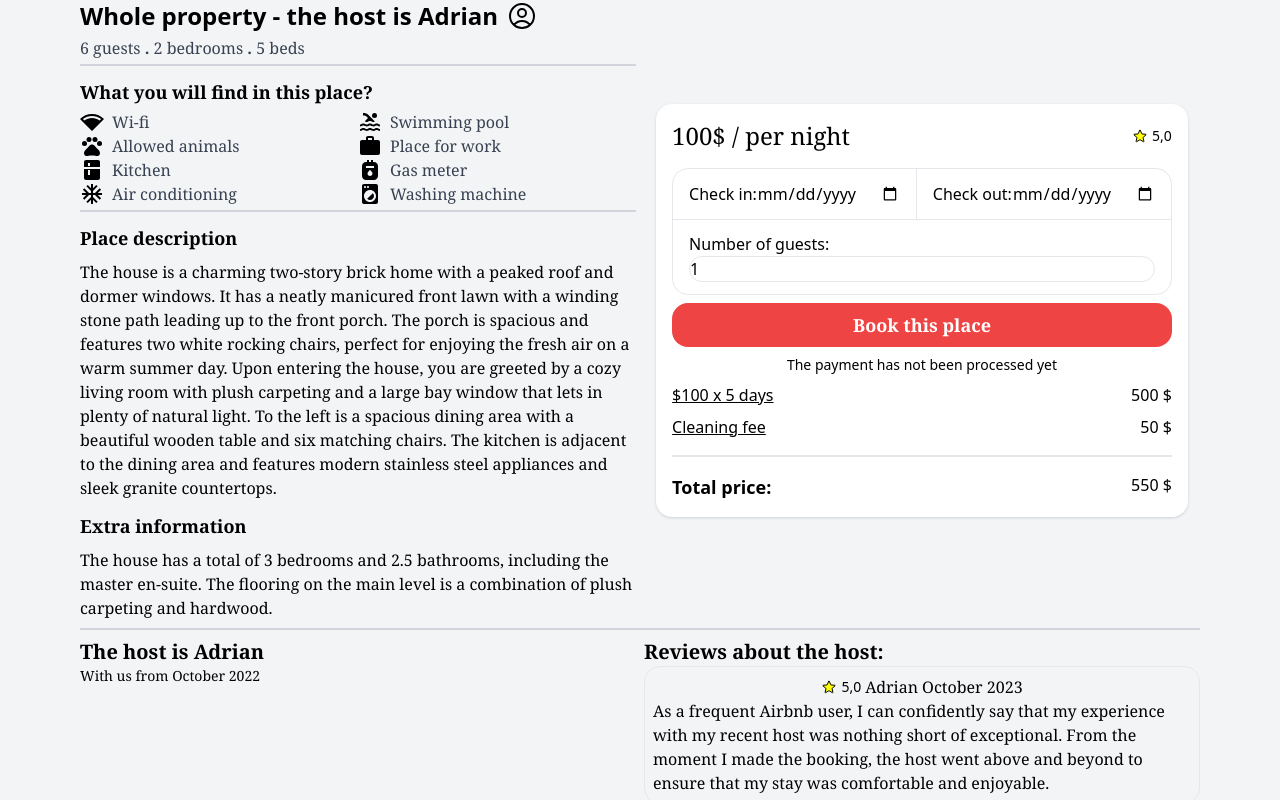
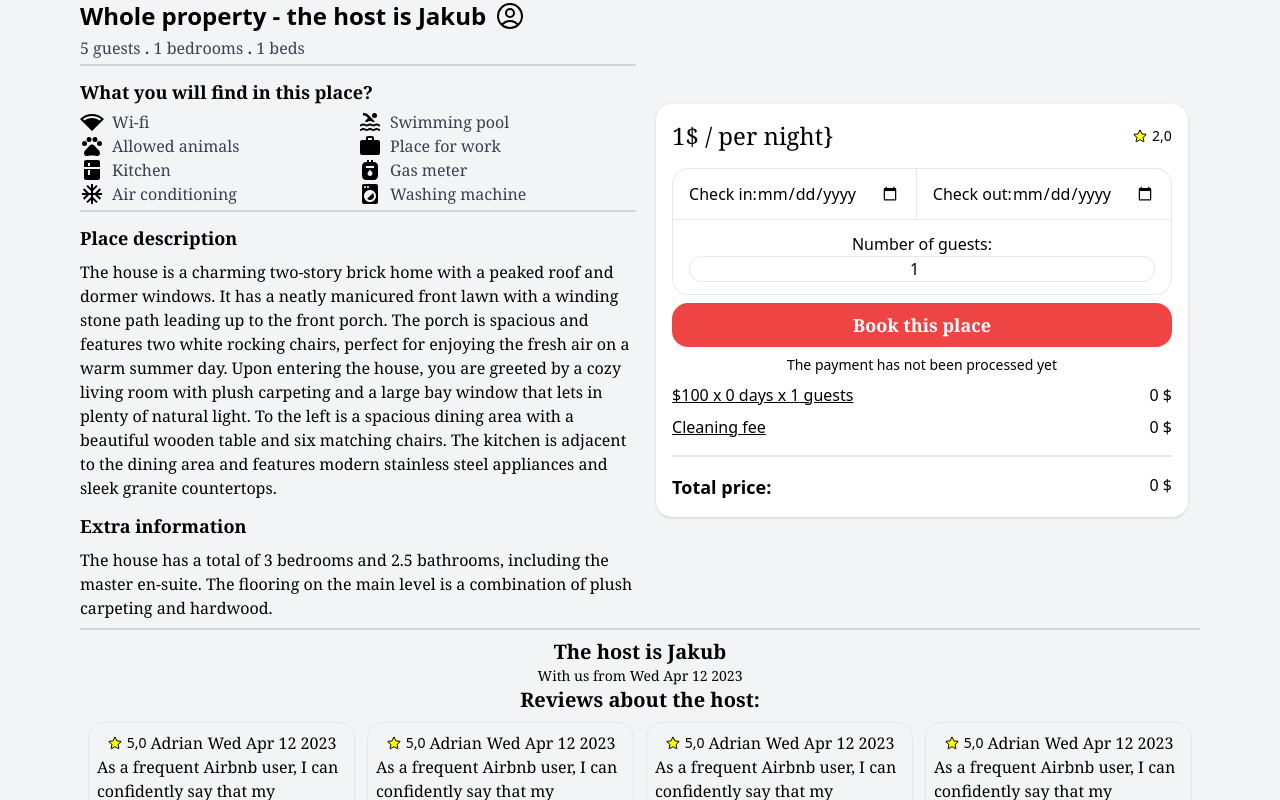
Before and after one commit to aidian3k/Booking-App, a React (Create React App) app in the folder booking-app-frontend/: page /accommodation/1 in a window 1280 px wide. Shown: the part 660-1460 px from the top of the page. Built offline with nearby package versions, Linux system fonts and the light colour scheme; no server answers.

Commit message:
Added needed states and new reviews component

```diff
--- a/booking-app-frontend/src/components/booking-card/BookingCard.tsx
+++ b/booking-app-frontend/src/components/booking-card/BookingCard.tsx
@@ -1,15 +1,45 @@
-import React, {FC} from "react";
+import React, {FC, useState} from "react";
 import {StarSvg} from "../../assets/StarSvg";
+import {Property} from "../../model/Property";
 
-export const BookingCard: FC = () => {
+export const BookingCard: FC<{property: Property}> = (props) => {
+    const [checkIn, setCheckIn] = useState<Date>(new Date());
+    const [checkOut, setCheckOut] = useState<Date>(new Date());
+    const [numberOfGuests, setNumberOfGuests] = useState<number>(1);
+    const {property} = props;
+
+    function calculateFinalPrice() {
+        const numberOfDays = checkOut.valueOf() - checkIn.valueOf();
+
+        return property.price * numberOfDays * numberOfGuests;
+    }
+
+    function getCleaningFee() {
+        const numberOfDays = checkOut.valueOf() - checkIn.valueOf();
+
+        return property.cleaningFee * numberOfDays;
+    }
+
+    function changeNumberOfGuests(event: any) {
+        if (event.target.value - 1 <= 0) {
+            setNumberOfGuests(event.target.value);
+        } else {
+            setNumberOfGuests(event.target.value);
+        }
+    }
+
+    function processCheckout() {
+        console.log(checkIn, checkOut, numberOfGuests)
+    }
+
     return (
         <div className={'flex justify-center items-center'}>
             <div className={'bg-white shadow shadow-gray-300 p-4 rounded-2xl'}>
                 <div className={'flex justify-between'}>
-                    <p className={'font-serif text-2xl'}>100$ / per night</p>
+                    <p className={'font-serif text-2xl'}>{`${property.price}$ / per night}`}</p>
                     <div className={'flex gap-1 items-center'}>
                         <StarSvg/>
-                        <p className={'text-serif text-sm'}>5,0</p>
+                        <p className={'text-serif text-sm'}>{property.rating},0</p>
                     </div>
                 </div>
 
@@ -17,22 +47,24 @@ export const BookingCard: FC = () => {
                     <div className={'flex'}>
                         <div className={'py-3 px-4 border-r'}>
                             <label>Check in:</label>
-                            <input type={'date'}/>
+                            <input type={'date'} onChange={(event: any)  => setCheckIn(event.target.value)}/>
                         </div>
 
                         <div className={'py-3 px-4'}>
                             <label>Check out:</label>
-                            <input type={'date'}/>
+                            <input type={'date'} onChange={(event: any)  => setCheckOut(event.target.value)}/>
                         </div>
                     </div>
 
-                    <div className={'py-3 px-4 border-t flex flex-col items-centers'}>
+                    <div className={'py-3 px-4 border-t flex flex-col items-centers text-center'}>
                         <p>Number of guests:</p>
-                        <input type={'number'} defaultValue={1} className={'border rounded-2xl'}/>
+                        <input type={'number'} value={numberOfGuests} onChange={(event: any) => changeNumberOfGuests(event)} className={'border rounded-xl text-center'}/>
                     </div>
                 </div>
 
-                <button className={'w-full bg-red-500 mt-2 rounded-2xl p-2 hover:scale-105 cursor-pointer transition-all'}>
+                <button className={'w-full bg-red-500 mt-2 rounded-2xl p-2 hover:scale-105 cursor-pointer transition-all'}
+                    onClick={() => processCheckout()}
+                >
                     <p className={'text-lg text-white font-serif font-semibold'}>Book this place</p>
                 </button>
 
@@ -43,20 +75,20 @@ export const BookingCard: FC = () => {
                     </div>
 
                     <div className={'flex justify-between'}>
-                        <p className={'text-serif text-base underline'}>$100 x 5 days</p>
-                        <p className={'text-serif text-base'}>500 $</p>
+                        <p className={'text-serif text-base underline'}>$100 x {checkOut.valueOf() - checkIn.valueOf()} days x {numberOfGuests} guests</p>
+                        <p className={'text-serif text-base'}>{calculateFinalPrice()} $</p>
                     </div>
 
                     <div className={'flex justify-between'}>
                         <p className={'text-serif text-base underline'}>Cleaning fee</p>
-                        <p className={'text-serif text-base'}>50 $</p>
+                        <p className={'text-serif text-base'}>{getCleaningFee()} $</p>
                     </div>
 
                     <div className={'w-full border border-gray-200 border-1 my-2'}></div>
 
                     <div className={'flex justify-between'}>
                         <p className={'text-serif text-lg font-semibold'}>Total price:</p>
-                        <p className={'text-serif text-base'}>550 $</p>
+                        <p className={'text-serif text-base'}>{calculateFinalPrice() + getCleaningFee()} $</p>
                     </div>
                 </div>
             </div>
--- a/booking-app-frontend/src/components/property-page/PropertyMainInformation.tsx
+++ b/booking-app-frontend/src/components/property-page/PropertyMainInformation.tsx
@@ -1,20 +1,23 @@
 import React, {FC} from "react";
 import {UserIconSvg} from "../../assets/UserIconSvg";
+import {Property} from "../../model/Property";
 
-export const PropertyMainInformation: FC = () => {
+export const PropertyMainInformation: FC<{property: Property}> = (props) => {
+    const {property} = props;
+
     return (
         <>
             <div className={'flex gap-2'}>
-                <p className={'md:text-2xl text-xl font-semibold'}>Whole property - the host is Adrian</p>
+                <p className={'md:text-2xl text-xl font-semibold'}>Whole property - the host is {property.hostName}</p>
                 <UserIconSvg/>
             </div>
 
             <div className={'mt-0'}>
-                <span className={'font-serif text-gray-700'}>6 guests </span>
+                <span className={'font-serif text-gray-700'}>{property.numberOfGuests} guests </span>
                 <span className={'font-serif text-gray-700 font-semibold'}> . </span>
-                <span className={'font-serif text-gray-700'}>2 bedrooms </span>
+                <span className={'font-serif text-gray-700'}>{property.numberOfBedrooms} bedrooms </span>
                 <span className={'font-serif text-gray-700 font-semibold'}> . </span>
-                <span className={'font-serif text-gray-700'}>5 beds </span>
+                <span className={'font-serif text-gray-700'}>{property.numberOfBeds} beds </span>
             </div>
         </>
     )
--- a/booking-app-frontend/src/components/property-page/PropertyPage.tsx
+++ b/booking-app-frontend/src/components/property-page/PropertyPage.tsx
@@ -1,4 +1,4 @@
-import React, {FC} from "react";
+import React, {FC, useEffect, useState} from "react";
 import {PropertyImages} from "./PropertyImages";
 import {LocationSvg} from "../../assets/LocationSvg";
 import {PropertyBreak} from "./PropertyBreak";
@@ -7,17 +7,28 @@ import {PropertyUtils} from "./PropertyUtils";
 import {PropertyDescription} from "./PropertyDescription";
 import {BookingCard} from "../booking-card/BookingCard";
 import {HostInformation} from "../reviews/HostInformation";
-import {Review} from "../reviews/Review";
+import {Property, propertyInitialState} from "../../model/Property";
+import {connector} from "../../utils/axios";
+import {ReviewList} from "../reviews/ReviewList";
 
-export const PropertyPage: FC = () => {
+export const PropertyPage: FC<{propertyId: any}> = (props) => {
+    const [property, setProperty] = useState<Property>(propertyInitialState);
+
+    useEffect(() => {
+        connector.get(`/api/v1/property/${props.propertyId}`)
+            .then(response => {
+                setProperty(response.data);
+            })
+    }, [])
 
     return (
         <div className={'bg-gray-100 md:px-20 px-5 py-2 flex-col'}>
-            <h2 className={'text-serif text-3xl font-semibold'}>Amazing house in Croatia</h2>
+            <h2 className={'text-serif text-3xl font-semibold'}>{property.title}</h2>
+
             <a className={'flex gap-1 font-semibold underline'} target="_blank"
-               href={'https://maps.google.com/?q=' + 'Croatia'}>
+               href={`https://maps.google.com/?q=${property.country}`}>
                 <LocationSvg/>
-                <p className={'text-serif truncate'}>{'Varaždin Breg, Varaždinska županija'}</p>
+                <p className={'text-serif truncate'}>{`${property.country}, ${property.city}, ${property.street}`}</p>
             </a>
 
             <PropertyImages/>
@@ -25,31 +36,26 @@ export const PropertyPage: FC = () => {
             <div className={'grid md:grid-cols-2 grid-cols-1 gap-2 md:mt-4 mt-2'}>
                 <div>
                     <div className={'flex gap-1 flex-col'}>
-                        <PropertyMainInformation/>
+                        <PropertyMainInformation property={property}/>
                         <PropertyBreak/>
                         <PropertyUtils/>
                         <PropertyBreak/>
-                        <PropertyDescription/>
+                        <PropertyDescription description={property.description} extraInfo={property.extraInformation}/>
                     </div>
 
 
                 </div>
 
-                <BookingCard/>
+                <BookingCard property={property}/>
             </div>
 
             <div className={'my-2'}>
                 <PropertyBreak/>
             </div>
 
-            <div className={'grid md:grid-cols-2 grid-cols-1 gap-2'}>
-                <HostInformation/>
-
-                <div>
-                    <p className={'text-xl font-serif font-semibold'}>Reviews about the host:</p>
-                    <Review/>
-                </div>
-            </div>
+            <HostInformation hostName={property.hostName} joinDate={property.joinDate}/>
+            <p className={'text-xl font-serif font-semibold text-center'}>Reviews about the host:</p>
+            <ReviewList/>
 
             <div className={'w-full h-5'}></div>
         </div>
--- a/booking-app-frontend/src/components/reviews/HostInformation.tsx
+++ b/booking-app-frontend/src/components/reviews/HostInformation.tsx
@@ -1,10 +1,10 @@
 import React, {FC} from "react";
 
-export const HostInformation: FC = () => {
+export const HostInformation: FC<{hostName: string, joinDate: Date}> = (props) => {
     return (
-        <div>
-            <p className={'text-xl font-serif font-semibold'}>The host is Adrian</p>
-            <p className={'text-sm font-serif'}>With us from October 2022</p>
+        <div className={'text-center'}>
+            <p className={'text-xl font-serif font-semibold'}>The host is {props.hostName}</p>
+            <p className={'text-sm font-serif'}>With us from {props.joinDate.toDateString()}</p>
         </div>
     )
 }
--- a/booking-app-frontend/src/components/reviews/Review.tsx
+++ b/booking-app-frontend/src/components/reviews/Review.tsx
@@ -1,7 +1,8 @@
 import React, {FC} from "react";
 import {StarSvg} from "../../assets/StarSvg";
+import {ReviewModel} from "../../model/Review";
 
-export const Review: FC = () => {
+export const Review: FC<{review: ReviewModel}> = (props) => {
     return (
         <div className={'border border-1 rounded-2xl p-2'}>
             <div className={'flex gap-1 justify-center'}>
@@ -9,7 +10,7 @@ export const Review: FC = () => {
                     <StarSvg/>
                     <p className={'text-serif text-sm'}>5,0</p>
                 </div>
-                <p className={'text-base font-serif '}>Adrian October 2023</p>
+                <p className={'text-base font-serif '}>{props.review.owner} {props.review.date.toDateString()}</p>
             </div>
             <p className={'text-base font-serif '}>As a frequent Airbnb user, I can confidently say that my
                 experience with my recent host was nothing short of exceptional. From the moment I made the
--- /dev/null
+++ b/booking-app-frontend/src/components/reviews/ReviewList.tsx
@@ -0,0 +1,13 @@
+import React, {FC} from "react";
+import {Review} from "./Review";
+
+export const ReviewList: FC = () => {
+    return (
+        <div className={'grid justify-items-center md:grid-cols-4 grid-cols-1 gap-3 p-2'}>
+            <Review review={{owner: 'Adrian', date: new Date(), content: 'aaaaaa', rating: 5}}/>
+            <Review review={{owner: 'Adrian', date: new Date(), content: 'aaaaaa', rating: 5}}/>
+            <Review review={{owner: 'Adrian', date: new Date(), content: 'aaaaaa', rating: 5}}/>
+            <Review review={{owner: 'Adrian', date: new Date(), content: 'aaaaaa', rating: 5}}/>
+        </div>
+    )
+}
--- /dev/null
+++ b/booking-app-frontend/src/model/Property.ts
@@ -0,0 +1,57 @@
+export interface Property {
+    hostId: number;
+    id: number,
+    title: string,
+    country: string,
+    city: string,
+    street: string,
+    photos: File[],
+    description: string,
+    wifi: boolean,
+    placeToWork: boolean,
+    pool: boolean,
+    allowedAnimals: boolean,
+    kitchen: boolean,
+    airConditioning: boolean,
+    gasMeter: boolean,
+    washingMachine: boolean,
+    extraInformation: string,
+    numberOfGuests: number,
+    numberOfBedrooms: number,
+    numberOfBeds: number,
+    cleaningFee: number,
+    price: number,
+    hostName: string,
+    rating: number,
+    joinDate: Date
+}
+
+export const propertyInitialState: Property = {
+    title: 'Croatia',
+    street: 'aaaa',
+    wifi: false,
+    washingMachine: false,
+    pool: false,
+    placeToWork: false,
+    numberOfBeds: 1,
+    kitchen: false,
+    numberOfBedrooms: 1,
+    gasMeter: false,
+    extraInformation: 'The house has a total of 3 bedrooms and 2.5 bathrooms, including the master en-suite.\n' +
+        '                    The flooring on the main level is a combination of plush carpeting and hardwood.',
+    description: 'The house is a charming two-story brick home with a peaked roof and dormer windows. It has a neatly manicured front lawn with a winding stone path leading up to the front porch. The porch is spacious and features two white rocking chairs, perfect for enjoying the fresh air on a warm summer day.\n' +
+        '                    Upon entering the house, you are greeted by a cozy living room with plush carpeting and a large bay window that lets in plenty of natural light. To the left is a spacious dining area with a beautiful wooden table and six matching chairs. The kitchen is adjacent to the dining area and features modern stainless steel appliances and sleek granite countertops.',
+    allowedAnimals: false,
+    country: '',
+    city: '',
+    airConditioning: false,
+    id: -1,
+    photos: [],
+    price: 1,
+    cleaningFee: 10,
+    numberOfGuests: 5,
+    hostName: 'Jakub',
+    rating: 2,
+    hostId: 1,
+    joinDate: new Date()
+}
--- /dev/null
+++ b/booking-app-frontend/src/model/Review.ts
@@ -0,0 +1,6 @@
+export interface ReviewModel {
+    content: string,
+    rating: number,
+    date: Date,
+    owner: string
+}
--- a/booking-app-frontend/src/pages/SinglePropertyPage.tsx
+++ b/booking-app-frontend/src/pages/SinglePropertyPage.tsx
@@ -2,12 +2,15 @@ import React, {FC} from "react";
 import {Navbar} from "../components/navbar/Navbar";
 import {Footer} from "../components/footer/Footer";
 import {PropertyPage} from "../components/property-page/PropertyPage";
+import {useParams} from "react-router-dom";
 
 export const SinglePropertyPage: FC = () => {
+    const {id} = useParams();
+
     return (
         <>
             <Navbar/>
-            <PropertyPage/>
+            <PropertyPage propertyId={id}/>
             <Footer/>
         </>
     )
```
Also changed, not shown: booking-app-frontend/src/components/profile-page/ProfileStatistics.tsx (+4 -8 lines), booking-app-frontend/src/components/property-page/PropertyDescription.tsx (+3 -6 lines).
